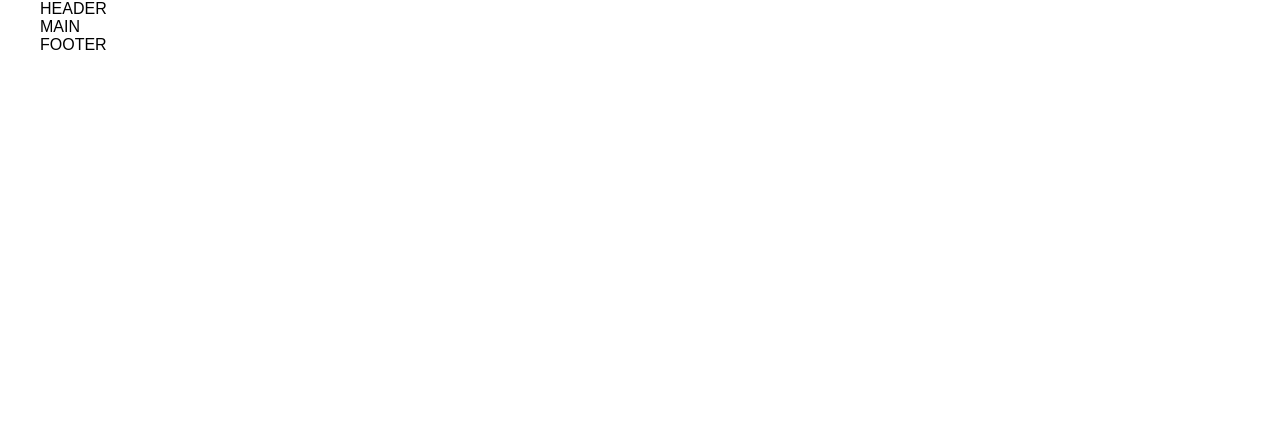
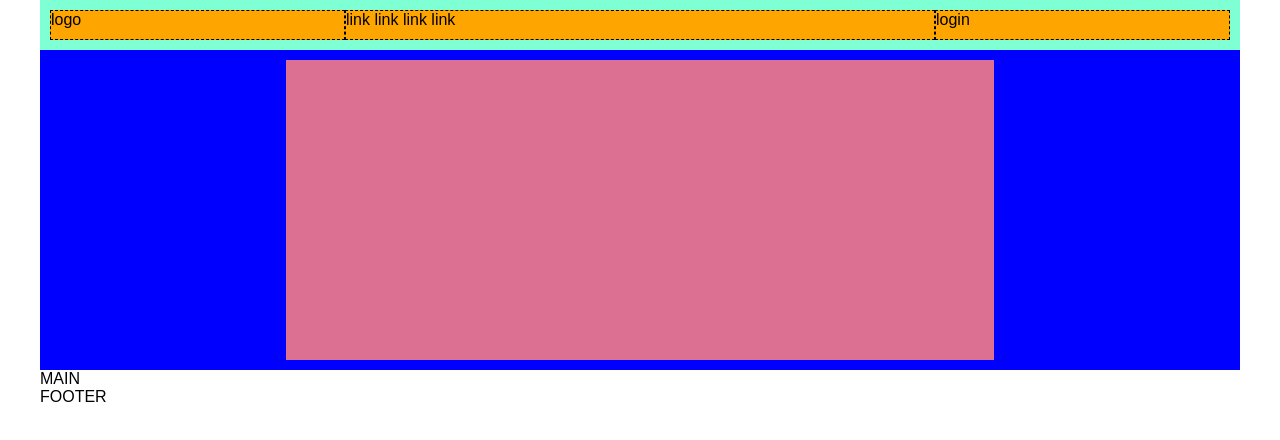
Before and after one commit to FrancescoFolgheraiter/htmlcss-struttura-discord, a plain HTML site: page index.html in a window 1280 px wide. Drawn offline with Linux system fonts and the light colour scheme.

Commit message:
update header

```diff
--- a/css/style.css
+++ b/css/style.css
@@ -20,3 +20,49 @@ html{
     width: 1200px;
     margin: 0 auto;
 }
+.header-top{
+    display: flex;
+    align-items:center;
+    justify-content: space-between;
+    width:80%;
+    margin:0 auto;
+}
+
+/*
+    DEBUG
+*/
+.logo{
+    width:25%;
+    min-height: 30px;
+    background-color: orange;
+    border:1px dashed black;
+}
+.link{
+    width:50%;
+    min-height: 30px;
+    background-color: orange;
+    border:1px dashed black;
+}
+.login{
+    width:25%;
+    min-height: 30px;
+    background-color: orange;
+    border:1px dashed black;
+}
+.header-top{
+    padding: 10px;
+    background-color:aquamarine;
+    width:100%;
+}
+
+.header-bot{
+    min-height: 300px;
+    padding:10px;
+    background-color: blue;
+}
+.pink-container{
+    width:60%;
+    margin: 0 auto;
+    min-height: 300px;
+    background-color:palevioletred;
+}
--- a/index.html
+++ b/index.html
@@ -11,13 +11,28 @@
     <link rel="stylesheet" href="css/style.css">
 </head>
 
-<body>
+<body class="debug">
     <!--INIZIO HEADER-->
-    <header>
-        <div class="container">
-            HEADER
-        </div>
-    </header>
+    <div class="container">
+        <header>
+            <div class="header-top">
+                <div class="logo">
+                    logo
+                </div>
+                <div class="link">
+                    link link link link
+                </div>
+                <div class="login">
+                    login
+                </div>
+            </div>
+            <div class="header-bot">
+                <div class="pink-container">
+
+                </div>
+            </div>
+        </header>
+    </div>
     <!--FINE HEADER-->
 
     <!--INIZIO MAIN-->
```
